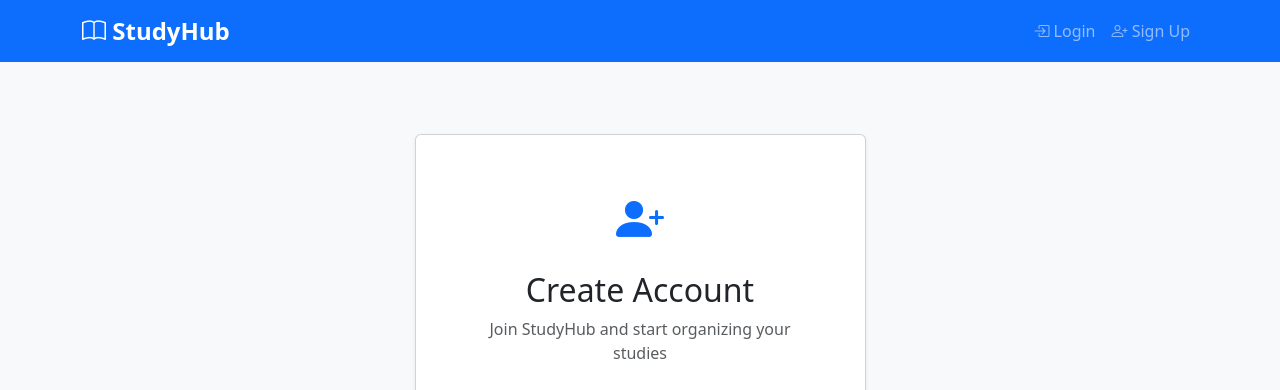
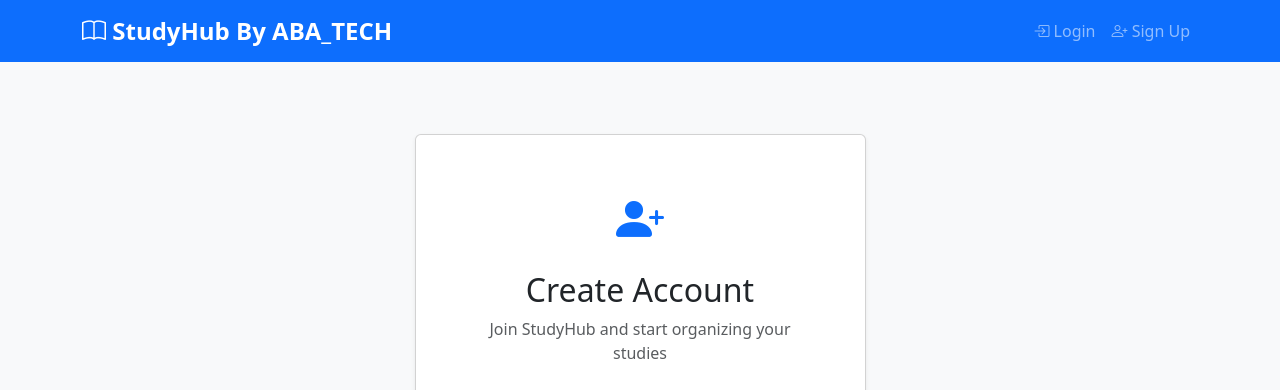
Before and after one commit to Jerrydell/Studyhub, a Flask app: page /auth/register in a window 1280 px wide. Shown: the top 390 px of the page. Run offline with Flask 3, Linux system fonts and the light colour scheme.

```diff
--- a/app/templates/base.html
+++ b/app/templates/base.html
@@ -25,7 +25,7 @@
     <nav class="navbar navbar-expand-lg navbar-dark bg-primary">
         <div class="container">
             <a class="navbar-brand" href="{{ url_for('main.index') }}">
-                <i class="bi bi-book"></i> StudyHub
+                <i class="bi bi-book"></i> StudyHub By ABA_TECH
             </a>
 
             <button class="navbar-toggler" type="button" data-bs-toggle="collapse" data-bs-target="#navbarNav">
```
